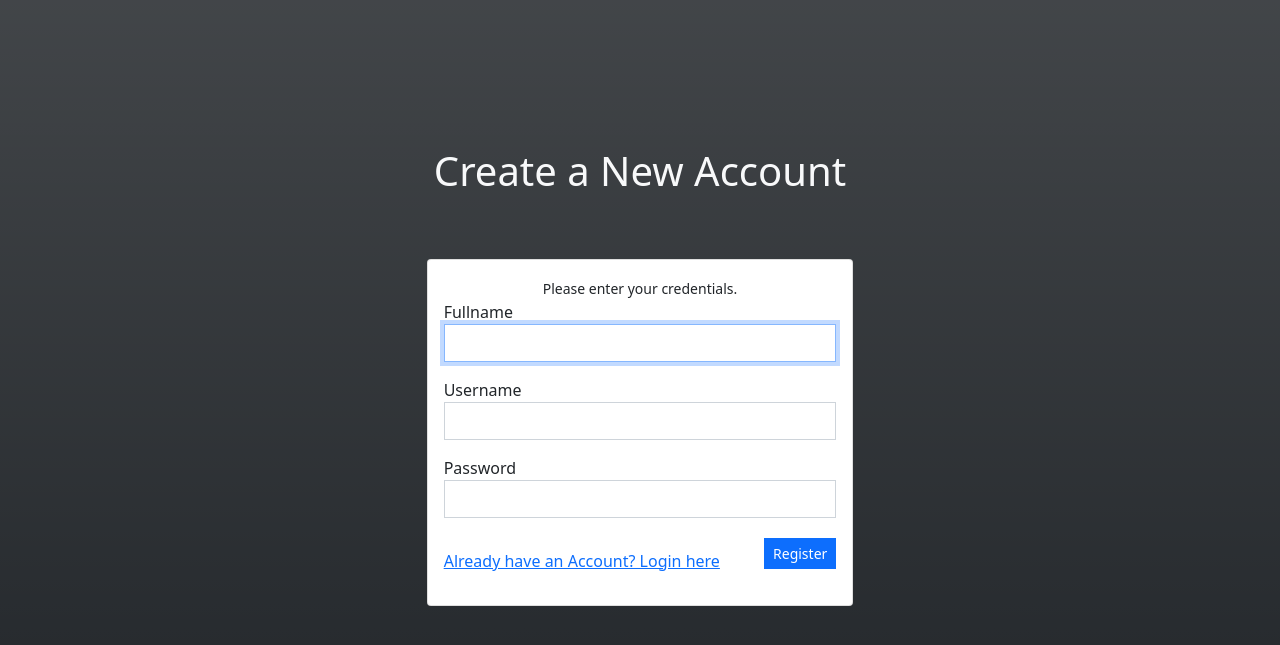
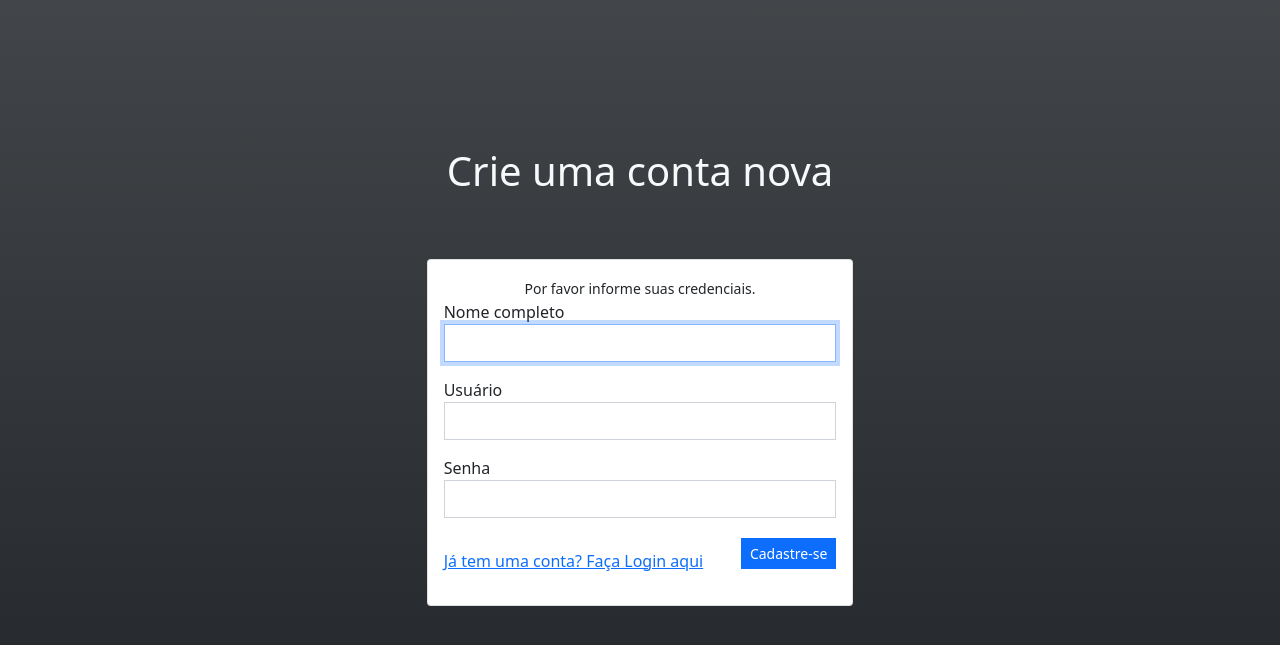
Before and after one commit to leoogalindo/sistema-gerenciamento, a PHP site: page /registration.php in a window 1280 px wide. Shown: the top 645 px of the page. Run offline with PHP 8.4, Linux system fonts and the light colour scheme.

Commit message:
Update registration.php

```diff
--- a/registration.php
+++ b/registration.php
@@ -10,7 +10,7 @@ $_SESSION['formToken']['registration'] = password_hash(uniqid(),PASSWORD_DEFAULT
     <meta charset="UTF-8">
     <meta http-equiv="X-UA-Compatible" content="IE=edge">
     <meta name="viewport" content="width=device-width, initial-scale=1.0">
-    <title>Registration | SQLite Login and Registration</title>
+    <title>Cadastro</title>
     <link rel="stylesheet" href="https://fonts.googleapis.com/css2?family=Material+Symbols+Outlined:opsz,wght,FILL,GRAD@48,400,0,0" />
     <link rel="stylesheet" href="./css/bootstrap.min.css">
     <link rel="stylesheet" href="./css/custom.css">
@@ -22,28 +22,28 @@ $_SESSION['formToken']['registration'] = password_hash(uniqid(),PASSWORD_DEFAULT
 <body class="bg-dark bg-gradient">
    <div class="h-100 d-flex jsutify-content-center align-items-center">
        <div class='w-100'>
-        <h1 class="py-5 text-center text-light">Create a New Account</h1>
+        <h1 class="py-5 text-center text-light">Crie uma conta nova</h1>
         <div class="card my-3 col-md-4 offset-md-4">
             <div class="card-body">
                 <!-- Registration Form Wrapper -->
                 <form action="" id="register-form">
                     <input type="hidden" name="formToken" value="<?= $_SESSION['formToken']['registration'] ?>">
-                    <center><small>Please enter your credentials.</small></center>
+                    <center><small>Por favor informe suas credenciais.</small></center>
                     <div class="mb-3">
-                        <label for="fullname" class="control-label">Fullname</label>
+                        <label for="fullname" class="control-label">Nome completo</label>
                         <input type="text" id="fullname" autofocus name="fullname" class="form-control rounded-0" required>
                     </div>
                     <div class="mb-3">
-                        <label for="username" class="control-label">Username</label>
+                        <label for="username" class="control-label">Usuário</label>
                         <input type="text" id="username" name="username" class="form-control rounded-0" required>
                     </div>
                     <div class="mb-3">
-                        <label for="password" class="control-label">Password</label>
+                        <label for="password" class="control-label">Senha</label>
                         <input type="password" id="password" name="password" class="form-control rounded-0" required>
                     </div>
                     <div class="mb-3 d-flex w-100 justify-content-between align-items-end">
-                        <a href="login.php">Already have an Account? Login here</a>
-                        <button class="btn btn-sm btn-primary rounded-0 my-1">Register</button>
+                        <a href="login.php">Já tem uma conta? Faça Login aqui</a>
+                        <button class="btn btn-sm btn-primary rounded-0 my-1">Cadastre-se</button>
                     </div>
                 </form>
                 <!-- Registration Form Wrapper -->
```
